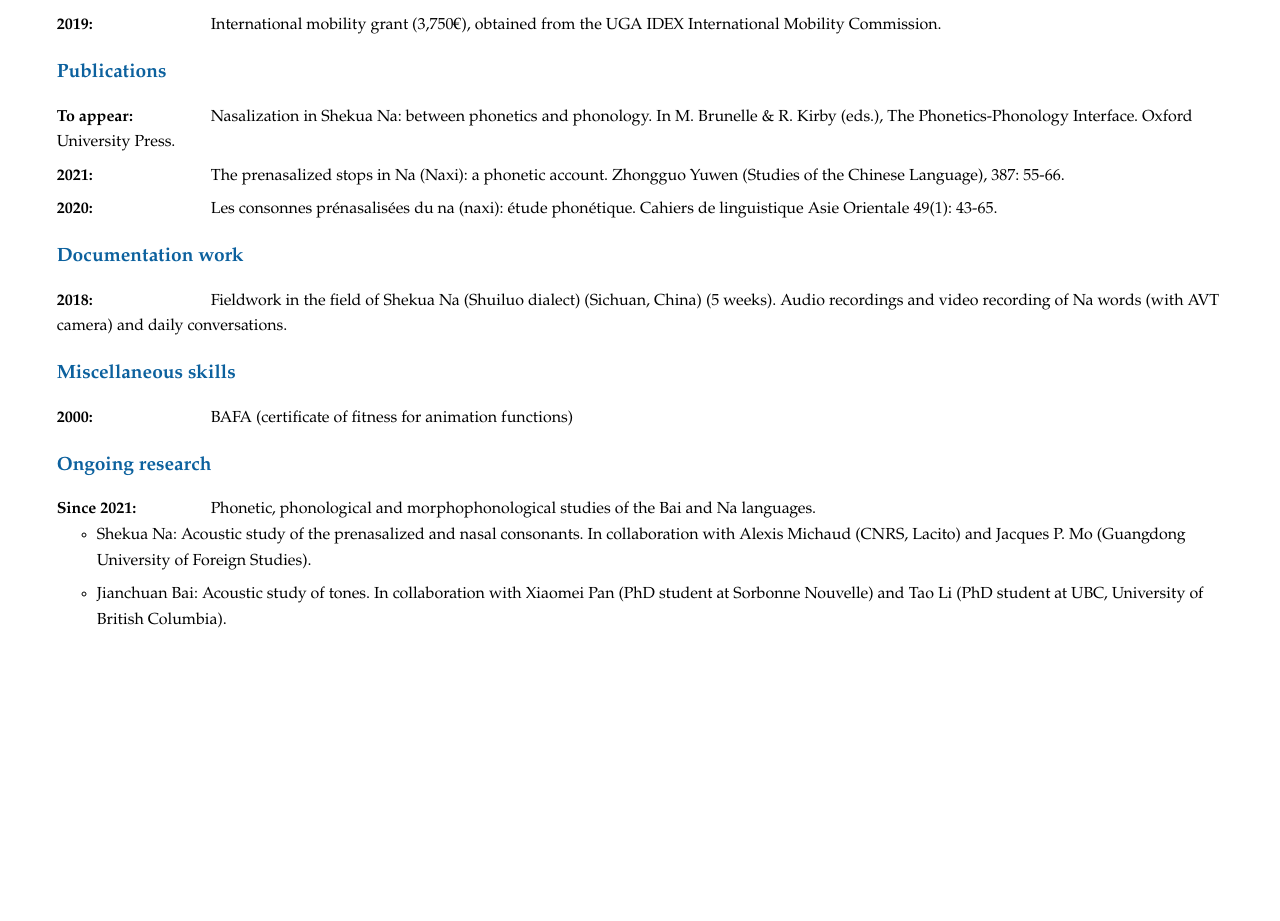
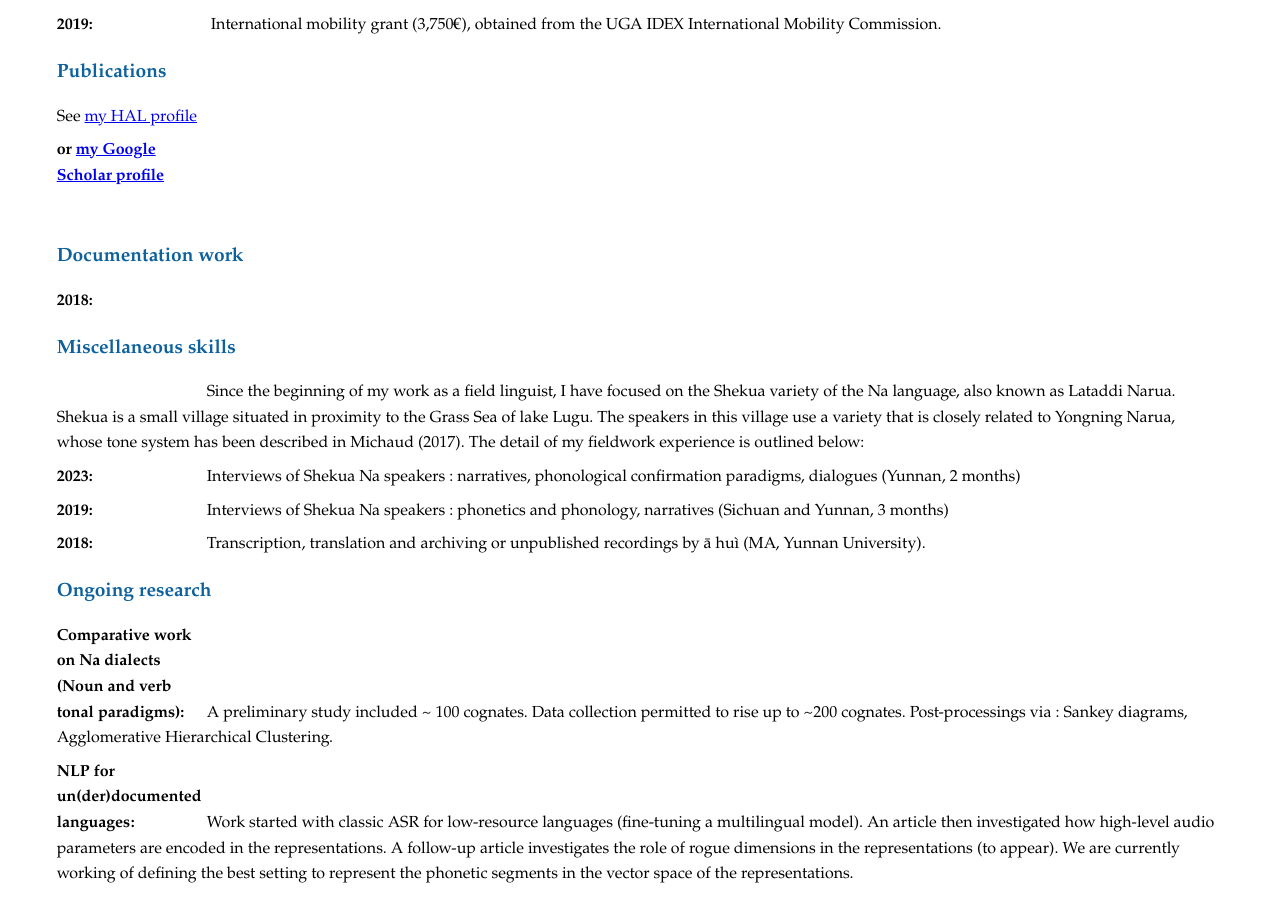
Before and after one commit to maxime-fily/resume, a plain HTML site: page index.html in a window 1280 px wide. Shown: the part 1532-2453 px from the top of the page. Before the commit the page ends 2222 px from the top, so only its background shows below. Drawn offline with Linux system fonts and the light colour scheme.

Commit message:
ajout du contenu (non relu)

```diff
--- a/index.html
+++ b/index.html
@@ -104,7 +104,7 @@
     <div class="chapter-title">Computer skills</div>
     <ul class="compactlabel">
         <li class="computer-skill-entry"><span class="label">General IT:</span> GNU/Linux systems administration (Ubuntu, Mint), Knowledge in GPU installations, Pytorch, LaTeX, Libre Office, MS Office</li>
-        <li class="computer-skill-entry"><span class="label">Programming:</span> Linux/Unix: Bash, csh, Ksh, General: Python, C, XML, Jupyter, Speech processing: Praat, NLP: Transformers-based neural networks (Wav2Vec2.0, XLSR), Statistics: R, seaborn</li>
+        <li class="computer-skill-entry"><span class="label">Programming:</span> <b>Linux/Unix</b>: Bash, csh, Ksh ; <b>General</b>: Python, C, XML, Jupyter, <b>Speech processing</b>: Praat, <b>NLP</b>: Transformers-based neural networks (Wav2Vec2.0, XLSR), <b>Statistics</b>: R, seaborn</li>
     </ul>
 
     <div class="chapter-title">Foreign collaborations</div>
@@ -126,29 +126,28 @@
 
     <div class="chapter-title">Publications</div>
     <ul class="compactlabel">
-        <li class="publication-entry"><span class="label">To appear:</span> Nasalization in Shekua Na: between phonetics and phonology. In <span class="italic">M. Brunelle &amp; R. Kirby (eds.), The Phonetics-Phonology Interface.</span> Oxford University Press.</li>
-        <li class="publication-entry"><span class="label">2021:</span> The prenasalized stops in Na (Naxi): a phonetic account. <span class="italic">Zhongguo Yuwen</span> (Studies of the Chinese Language), 387: 55-66.</li>
-        <li class="publication-entry"><span class="label">2020:</span> Les consonnes prénasalisées du na (naxi): étude phonétique. <span class="italic">Cahiers de linguistique Asie Orientale</span> 49(1): 43-65.</li>
-    </ul>
+        <li class="publication-entry">See <a href="https://cv.hal.science/maxime-fily"> my HAL profile</a></li><span class="label"></li>
+        <li class="publication-entry">or <a href="https://scholar.google.fr/citations?hl=fr&user=XYvTKbIAAAAJ"> my Google Scholar profile</a></li><span class="label"></li>
+     </ul>
 
     <div class="chapter-title">Documentation work</div>
     <ul class="compactlabel">
-        <li class="documentation-entry"><span class="label">2018:</span> Fieldwork in the field of Shekua Na (Shuiluo dialect) (Sichuan, China) (5 weeks). Audio recordings and video recording of Na words (with AVT camera) and daily conversations.</li>
+        <li class="documentation-entry"><span class="label">2018:</span></li>
     </ul>
 
     <div class="chapter-title">Miscellaneous skills</div>
     <ul class="compactlabel">
-        <li class="skill-entry"><span class="label">2000:</span> BAFA (certificate of fitness for animation functions)</li>
+
+        <li class="skill-entry"><span class="label"></span>Since the beginning of my work as a field linguist, I have focused on the Shekua variety of the Na language, also known as Lataddi Narua. Shekua is a small village situated in proximity to the Grass Sea of lake Lugu. The speakers in this village use a variety that is closely related to Yongning Narua, whose tone system has been described in Michaud (2017). The detail of my fieldwork experience is outlined below:</li>
+        <li class="skill-entry"><span class="label">2023: </span>Interviews of Shekua Na speakers : narratives, phonological confirmation paradigms, dialogues (Yunnan, 2 months)</li>
+        <li class="skill-entry"><span class="label">2019: </span>Interviews of Shekua Na speakers : phonetics and phonology, narratives (Sichuan and Yunnan, 3 months)</li>
+        <li class="skill-entry"><span class="label">2018: </span>Transcription, translation and archiving or unpublished recordings by ā huì (MA, Yunnan University).</li>
     </ul>
 
     <div class="chapter-title">Ongoing research</div>
     <ul class="compactlabel">
-        <li class="ongoing-research-entry"><span class="label">Since 2021:</span> Phonetic, phonological and morphophonological studies of the Bai and Na languages.
-        <ul>
-            <li>Shekua Na: Acoustic study of the prenasalized and nasal consonants. In collaboration with Alexis Michaud (CNRS, Lacito) and Jacques P. Mo (Guangdong University of Foreign Studies).</li>
-            <li>Jianchuan Bai: Acoustic study of tones. In collaboration with Xiaomei Pan (PhD student at Sorbonne Nouvelle) and Tao Li (PhD student at UBC, University of British Columbia).</li>
-        </ul>
-        </li>
+    <li class="ongoing-research-entry"><span class="label">Comparative work on Na dialects (Noun and verb tonal paradigms): </span>A preliminary study included ~ 100 cognates. Data collection permitted to rise up to  ~200 cognates. Post-processings via : Sankey diagrams, Agglomerative Hierarchical Clustering.</li>
+    <li class="ongoing-research-entry"><span class="label">NLP for un(der)documented languages: </span>Work started with classic ASR for low-resource languages (fine-tuning a multilingual model). An article then investigated how high-level audio parameters are encoded in the representations. A follow-up article investigates the role of rogue dimensions in the representations (to appear).  We are currently working of defining the best setting to represent the phonetic segments in the vector space of the representations.</li>
     </ul>
 </body>
 </html>
```
